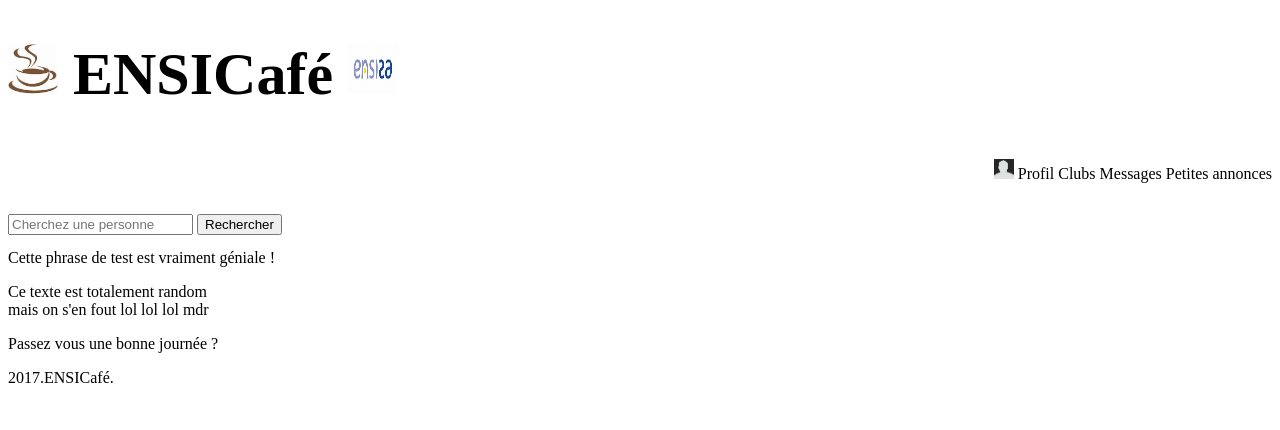
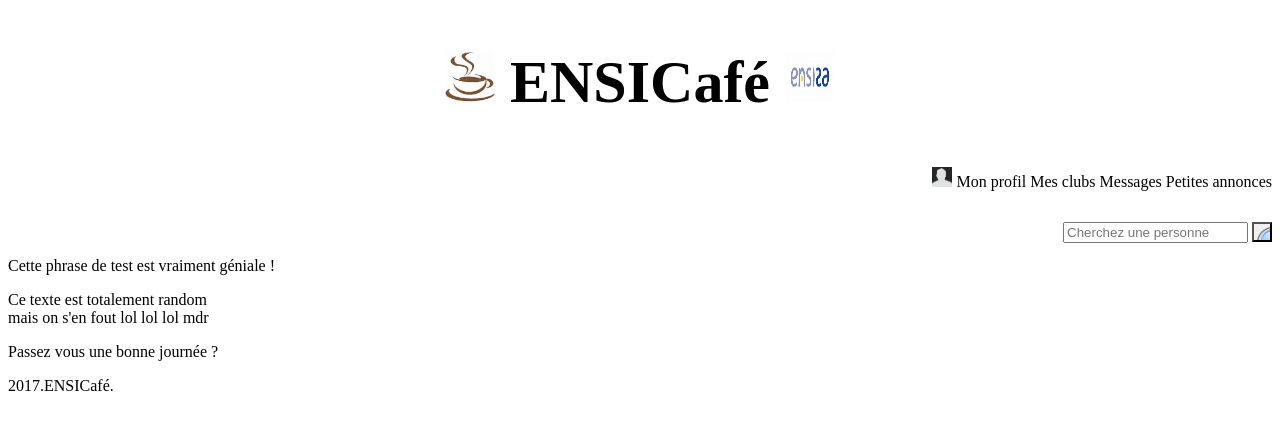
Before and after one commit to Khoob/ENSICafe, a PHP site: page / in a window 1280 px wide. Shown: the top 430 px of the page. Run offline with PHP 8.4, Linux system fonts and the light colour scheme.

Commit message:
Add files via upload

```diff
--- a/header.php
+++ b/header.php
@@ -8,9 +8,9 @@
 <body>
 	<header>
 			<h1>
-                <a href="index.php"><img id="img_droite" src="img/logo.jpg" width="50px" height="50px" title="logo-ensiscafe" alt="ENSICafe" /></a>
-			<a href="index.php">ENSICafé</a>
-                <a href="http://www.ensisa.uha.fr/" target="_blank"><img id="img_gauche" src="img/logo_ensisa.jpg" width="50px" height="50px" title="logo-ensisa" alt="ENSISA" /></a>
+            <img id="img_gauche" src="img/logo.jpg" width="50px" height="50px" title="logo-ensiscafe" alt="ENSICafe" onclick="alert('Laisses cette image tranquille !');"/>
+			<a href="index.html">ENSICafé</a>
+            <img id="img_droite" src="img/logo_ensisa.jpg" width="50px" height="50px" title="logo-ensisa" alt="ENSISA" onclick="alert('C'est le logo de lENSISA :D');"/>
 			</h1>
 
 			<!--<nav>
--- a/navigation.php
+++ b/navigation.php
@@ -1,27 +1,12 @@
 <nav>
-    <div class="menu">
-        <ul id="menu-deroulant">
-            <li><a href="profil.php"><img src="img/profil.jpg" width="20px" height="20px" title="profil" alt="profil"/></a>
-            </li>
-            <li><a href="profil.php">Profil</a>
-                <ul>
-                    <li><a href="parametre.php">Paramètres</a></li>
-                    <li><a href="deconnection.php">Déconnection</a></li>
-                </ul>
-            </li>
-            <li><a href="club.php">Clubs</a>
-            </li>
-            <li><a href="message.php">Messages</a>
-            </li>
-            <li><a href="annonce.php">Petites annonces</a>
-            </li>
-        </ul>
-    </div>
-    <div class="recherche">
+    <a href="profil.php"><img src="img/profil.jpg" width="20px" height="20px" title="profil" alt="profil"/></a>
+    <a href="profil.php">Mon profil</a>
+    <a href="club.php">Mes clubs</a>
+    <a href="message.php">Messages</a>
+    <a href="annonces.php">Petites annonces</a>
 
-        <form action="/search" id="searchthis" method="get">
-            <input id="search" name="q" type="text" placeholder="Cherchez une personne" />
-            <input id="search-btn" type="submit" value="Rechercher" />
-        </form>
-    </div>
+    <form id="recherche" method="post">
+        <input name="saisie" type="text" placeholder="Cherchez une personne" required />
+        <input class="loupe" type="submit" value="" />
+    </form>
 </nav>
--- a/script.js
+++ b/script.js
@@ -1 +1,2 @@
-alert('Nicolas est moche');
+var nom = "Nolwenn";
+alert(nom);
--- a/style.css
+++ b/style.css
@@ -5,57 +5,37 @@ text-align:center;
 header{
 	width:100%;
 	top:0;
+    display : inline-block;
 }
 
-h1{
+header h1{
 	font-size:60px;
     width: 100%;
+    text-align: center;
 
 }
 
-h1 #logo_gauche{
-    object-position: left;
+#img_gauche{
+    text-align: left;
 }
 
-h1 #logo_droite{
-     object-position: right;
+#img_droite{
+     text-align: right;
 }
 
 nav {
-   display: inline-block;
+    display: inline-block;
+    text-align: right;
     width: 100%;
     line-height: 50px;
 }
-#menu-deroulant, #menu-deroulant ul {
-    padding: 0;
-    margin: 0;
-    list-style: none;
-}
-#menu-deroulant {
-    text-align: right;
-}
-#menu-deroulant li {
-    display: inline-block;
-    line-height: 20px;
-}
-#menu-deroulant ul li {
-    display: inherit;
-}
-#menu-deroulant a {
-    text-decoration: none;
-    display: block;
-	color:#000;
-}
-#menu-deroulant ul {
-    position: absolute;
-    left: -999em;
-    text-align: left;
-    z-index: 1000;
+
+#recherche .loupe {
+    background-image: url(img/loupe.png);
+    width: 20px;
+    height: 20px;
 }
 
-#menu-deroulant li:hover ul {
-    left: auto;
-}
 body{
 
 	color: black;
```
